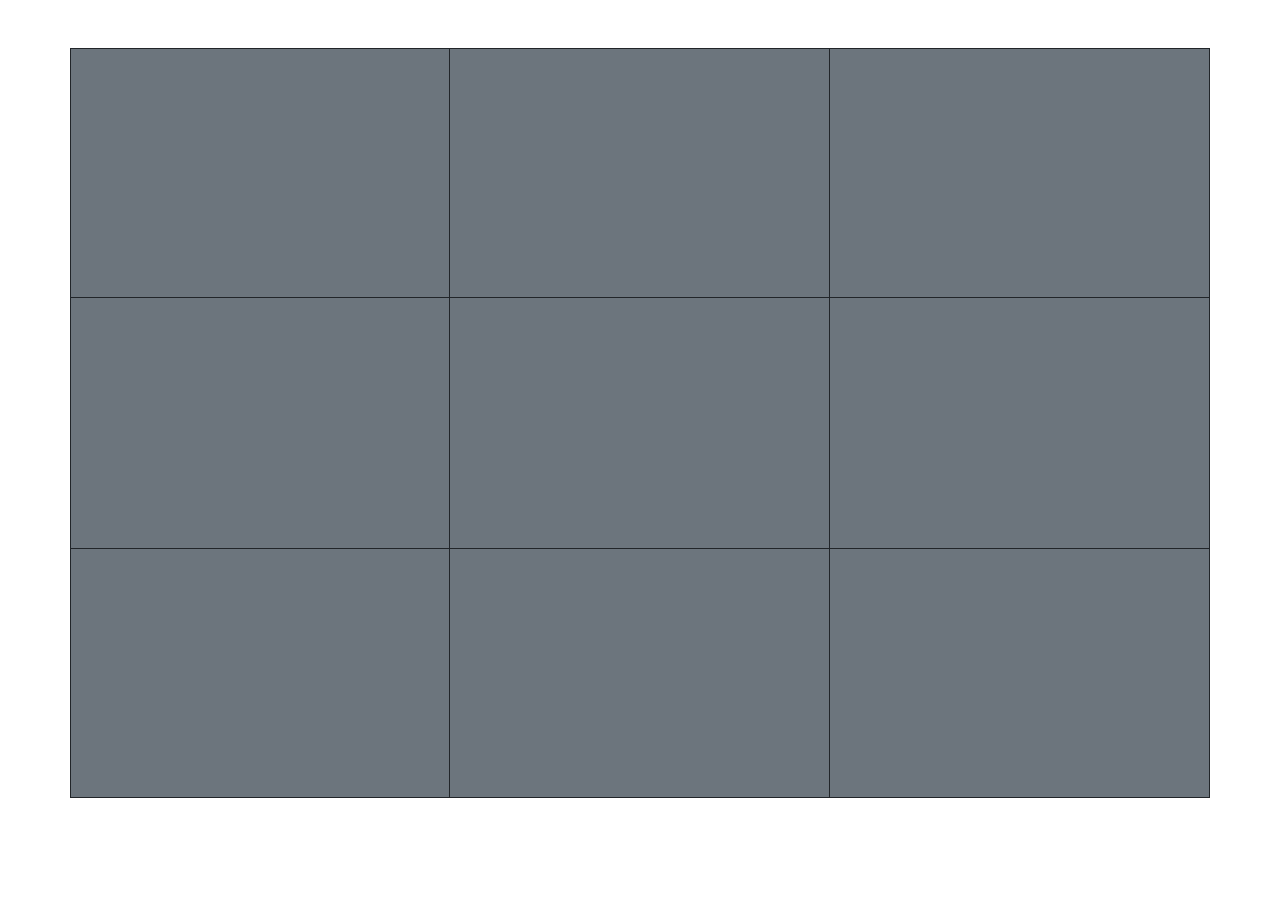
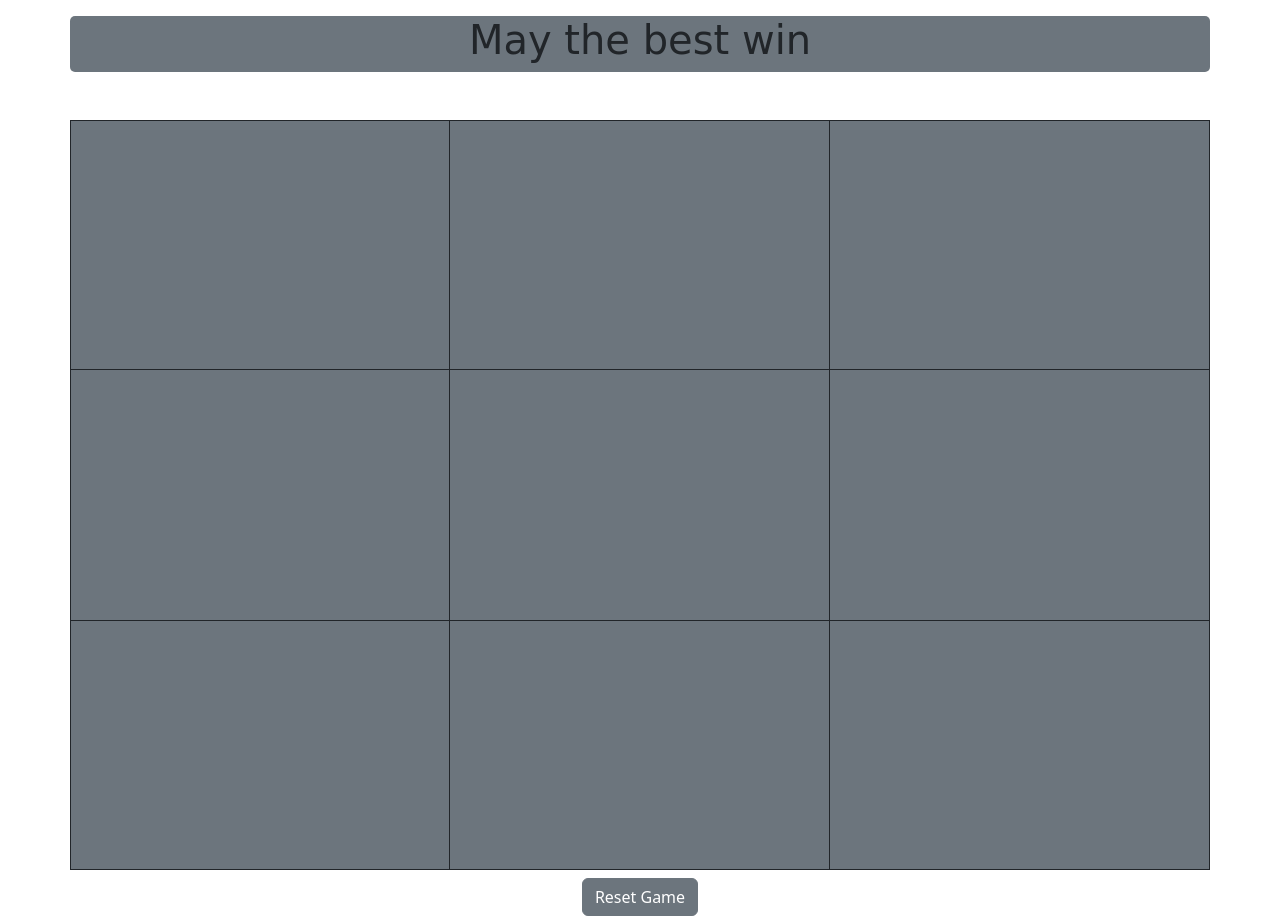
Before and after one commit to LilWebDeveloper/iOS-vs-Android---Git, a plain HTML site: page index.html in a window 1280 px wide. Before the commit the page ends 800 px from the top, so only its background shows below. Drawn offline with nearby package versions, Linux system fonts and the light colour scheme.

Commit message:
Add winner info, restart game button and css for this

```diff
--- a/index.html
+++ b/index.html
@@ -11,38 +11,43 @@
         <title>iOS vs Android</title>
     </head>
 <body>
+    <div class="container mt-3 bg-secondary row1">
+        <div class="row winInfo">
+            <div class="col-12">
+                <h1>May the best win</h1>
+            </div>
+        </div>
+    </div>
     <div class="container mt-5 bg-secondary">
         <div class="row border border-dark high">
             <div class="col-4 border-end border-dark gameBox bi" id="top1" >
-
             </div>
             <div class="col-4 border-end border-dark gameBox bi" id="top2">
-
             </div>
             <div class="col-4 gameBox bi" id="top3">
-
             </div>
         </div>
         <div class="row border-start border-end border-dark high">
             <div class="col-4 border-end border-dark gameBox bi" id="middle1">
-
             </div>
             <div class="col-4 border-end border-dark gameBox bi" id="middle2">
-
             </div>
             <div class="col-4 gameBox bi" id="middle3">
-
             </div>
         </div>
         <div class="row border border-dark high">
             <div class="col-4 border-end border-dark gameBox bi" id="bottom1">
-
             </div>
             <div class="col-4 border-end border-dark gameBox bi" id="bottom2">
-
             </div>
             <div class="col-4 gameBox bi" id="bottom3">
-
+            </div>
+        </div>
+    </div>
+    <div class="container mt-2">
+        <div class="row activColor">
+            <div class="col-12 text-center">
+                <button type="button" class="btn btn-secondary" id="resButton" onclick="javascript:location.reload()">Reset Game</button>
             </div>
         </div>
     </div>
--- a/style.css
+++ b/style.css
@@ -13,3 +13,10 @@
 #resButton:hover{
     background-color: forestgreen;
 }
+h1{
+    text-align: center;
+    font-family: 'Brush Script MT', cursive;
+}
+.row1{
+    border-radius: 5px;
+}
```
